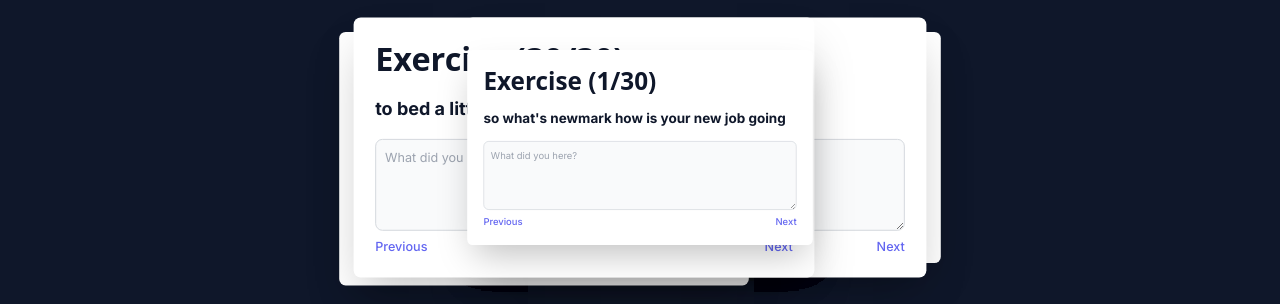
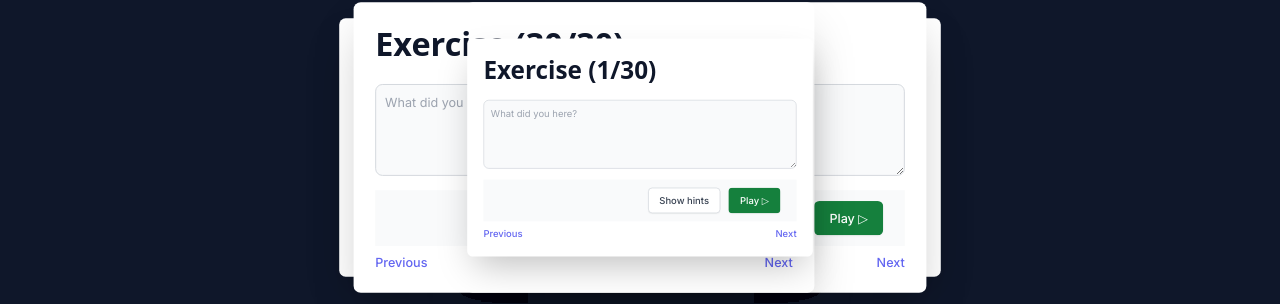
Before and after one commit to eggarcia98/english-skills-platform, a Next.js app: page / in a window 1280 px wide. Shown: the part 863-1167 px from the top of the page. Built offline with nearby package versions, Linux system fonts and the light colour scheme; no server answers.

Commit message:
fixing load exercise flow

```diff
--- a/src/app/page.tsx
+++ b/src/app/page.tsx
@@ -2,7 +2,7 @@
 import ExerciseBoard from "@/components/ExerciseBoard";
 import ReactPlayerComponent from "@/components/ReactPlayer";
 import UploadFile from "@/components/UploadFile";
-import ExerciseCard from "@/components/ExerciseCards";
+import ExerciseCards from "@/components/ExerciseCards";
 
 import React, { useState } from "react";
 
@@ -17,9 +17,9 @@ export default function Home() {
             <div className="sm:flex  p-24 items-center justify-between font-mono text-sm">
                 <UploadFile setAudioFile={setAudioFile} />
                 <ReactPlayerComponent audioFile={audioFile} />
-                {/* <ExerciseBoard audioFile={audioFile} /> */}
+                <ExerciseBoard audioFile={audioFile} />
             </div>
-                <ExerciseCard></ExerciseCard>
+            <ExerciseCards></ExerciseCards>
         </main>
     );
 }
--- a/src/components/ExerciseBoard.tsx
+++ b/src/components/ExerciseBoard.tsx
@@ -1,13 +1,13 @@
 import { useEffect, useState } from "react";
-import ExerciseCard from "./ExerciseCards";
+import ExerciseCards from "./ExerciseCards";
 
 export default function ExerciseBoard({ audioFile }: any) {
     const [isProcessing, setIsProcessing] = useState(true);
     const [audioSummary, setAudioSummary] = useState([]);
 
     useEffect(() => {
-
         setIsProcessing(true);
+        console.log({ isProcessing });
         fetch("http://localhost:6030/summarize_audio", {
             headers: {
                 "Content-Type": "audio/*",
@@ -18,18 +18,21 @@ export default function ExerciseBoard({ audioFile }: any) {
             .then((res) => {
                 return res.json();
             })
-            .then((data) => {
-                setAudioSummary(data);
-                setIsProcessing(false);
-                console.log(data);
-            });
+            .then(({data, error}) => {
+                setAudioSummary(error ? [] : data);
+                setIsProcessing(error ? true : false);
+
+                console.log({ data });
+            })
+            .catch((error) => console.log({ error }));
     }, [audioFile]);
 
     if (!audioFile) return <></>;
 
     return (
         <>
-            {isProcessing ? (
+            {!isProcessing}
+            {!isProcessing ? (
                 <div className="flex min-h-screen items-center justify-center">
                     <div className="w-1/3">
                         <div className="max-w-sm rounded overflow-hidden shadow-lg animate-pulse">
@@ -46,11 +49,8 @@ export default function ExerciseBoard({ audioFile }: any) {
                     </div>
                 </div>
             ) : (
-                    <>
-                        {/* <ExerciseCard/> */}
-                    </>
-            )
-            }
+                <>{<ExerciseCards audioSummary={audioSummary} />}</>
+            )}
         </>
     );
 }
--- a/src/components/ExerciseCards.tsx
+++ b/src/components/ExerciseCards.tsx
@@ -184,7 +184,7 @@ const dataDemo = [
     },
 ];
 
-export default function ExerciseCard() {
+export default function ExerciseCards({ audioSummary }: any) {
     const [cardsData, setCardsData] = useState(dataDemo);
 
     const [currentIndex, setCurrentIndex] = useState(0); // Initialize with the first card
@@ -194,6 +194,10 @@ export default function ExerciseCard() {
         onePrevious: cardsData.length - 1,
         twoPrevious: cardsData.length - 2,
     }); // Initialize with the first card
+
+    const evaluateUserAnswer = () => {
+        return true
+    }
 
     const updateIndexAround = (currentIndex: number) => {
         const onePrevious =
@@ -240,25 +244,12 @@ export default function ExerciseCard() {
     const handlePrevious = () => {
         setCurrentIndex((prevIndex) => {
             const currentIndex =
-                prevIndex === 0 ? cardsData.length - 1 : prevIndex - 1; ;
+                prevIndex === 0 ? cardsData.length - 1 : prevIndex - 1;
             updateIndexAround(currentIndex);
 
             return currentIndex;
         }); // Wrap around to the last card
     };
-
-    // const cards = [
-    //     "Focus on the big picture 1",
-    //     "Focus on the big picture 2",
-    //     "Focus on the big picture 3",
-    //     "Focus on the big picture 4",
-    //     "Focus on the big picture 5",
-    //     "Focus on the big picture 6",
-    //     "Focus on the big picture 7",
-    //     "Focus on the big picture 8",
-    //     "Focus on the big picture 9",
-    //     "Focus on the big picture 10",
-    // ];
 
     return (
         <div className="relative font-inter antialiased">
@@ -266,7 +257,8 @@ export default function ExerciseCard() {
                 <div className="w-full max-w-5xl mx-auto px-4 md:px-6 py-24">
                     <section className="px-12">
                         <div className="max-w-lg mx-auto relative">
-                            {cardsData.map(({ transcript }, index) => (
+                            {cardsData.map(
+                                ({ transcript }: any, index: number) => (
                                     <div
                                         key={index}
                                         className={`
@@ -307,9 +299,6 @@ export default function ExerciseCard() {
                                                     Exercise ({index + 1}/
                                                     {cardsData.length})
                                                 </h2>
-                                            <h1 className="text-xl font-bold text-slate-900">
-                                                {transcript}
-                                            </h1>
                                             </header>
                                             <div className="text-sm leading-relaxed text-slate-500 space-y-4 mb-2">
                                                 {/* <label
@@ -324,10 +313,26 @@ export default function ExerciseCard() {
                                                     className="block p-2.5 w-full text-sm text-gray-900 bg-gray-50 rounded-lg border border-gray-300 focus:ring-blue-500 focus:border-blue-500 dark:bg-gray-700 dark:border-gray-600 dark:placeholder-gray-400 dark:text-white dark:focus:ring-blue-500 dark:focus:border-blue-500"
                                                     placeholder="What did you here?"
                                                 ></textarea>
+
+                                                <div className="bg-gray-50 px-4 py-3 sm:px-6 sm:flex sm:flex-row-reverse">
+                                                    <button
+                                                        type="button"
+                                                        className="w-full inline-flex justify-center rounded-md border border-transparent shadow-sm px-4 py-2 bg-green-700 text-base font-medium text-white hover:bg-green-800 focus:outline-none focus:ring-2 focus:ring-offset-2 focus:ring-blue-500 sm:ml-3 sm:w-auto sm:text-sm"
+                                                        onClick={evaluateUserAnswer}
+                                                    >
+                                                        Play ▷
+                                                    </button>
+                                                    <button
+                                                        type="button"
+                                                        className="mt-3 w-full inline-flex justify-center rounded-md border border-gray-300 shadow-sm px-4 py-2 bg-white text-base font-medium text-gray-700 hover:bg-gray-50 focus:outline-none focus:ring-2 focus:ring-offset-2 focus:ring-gray-200 sm:mt-0 sm:ml-3 sm:w-auto sm:text-sm"
+                                                    >
+                                                        Show hints
+                                                    </button>
+                                                </div>
                                             </div>
                                             <footer className="flex justify-between">
                                                 <button
-                                                className="text-sm font-medium text-indigo-500 hover:underline"
+                                                    className="text-sm font-medium text-indigo-500 hover:underline "
                                                     onClick={handlePrevious}
                                                 >
                                                     Previous
@@ -341,7 +346,8 @@ export default function ExerciseCard() {
                                             </footer>
                                         </article>
                                     </div>
-                            ))}
+                                )
+                            )}
                         </div>
                     </section>
                 </div>
```
Lines whose indentation alone changed are shown as unchanged.
